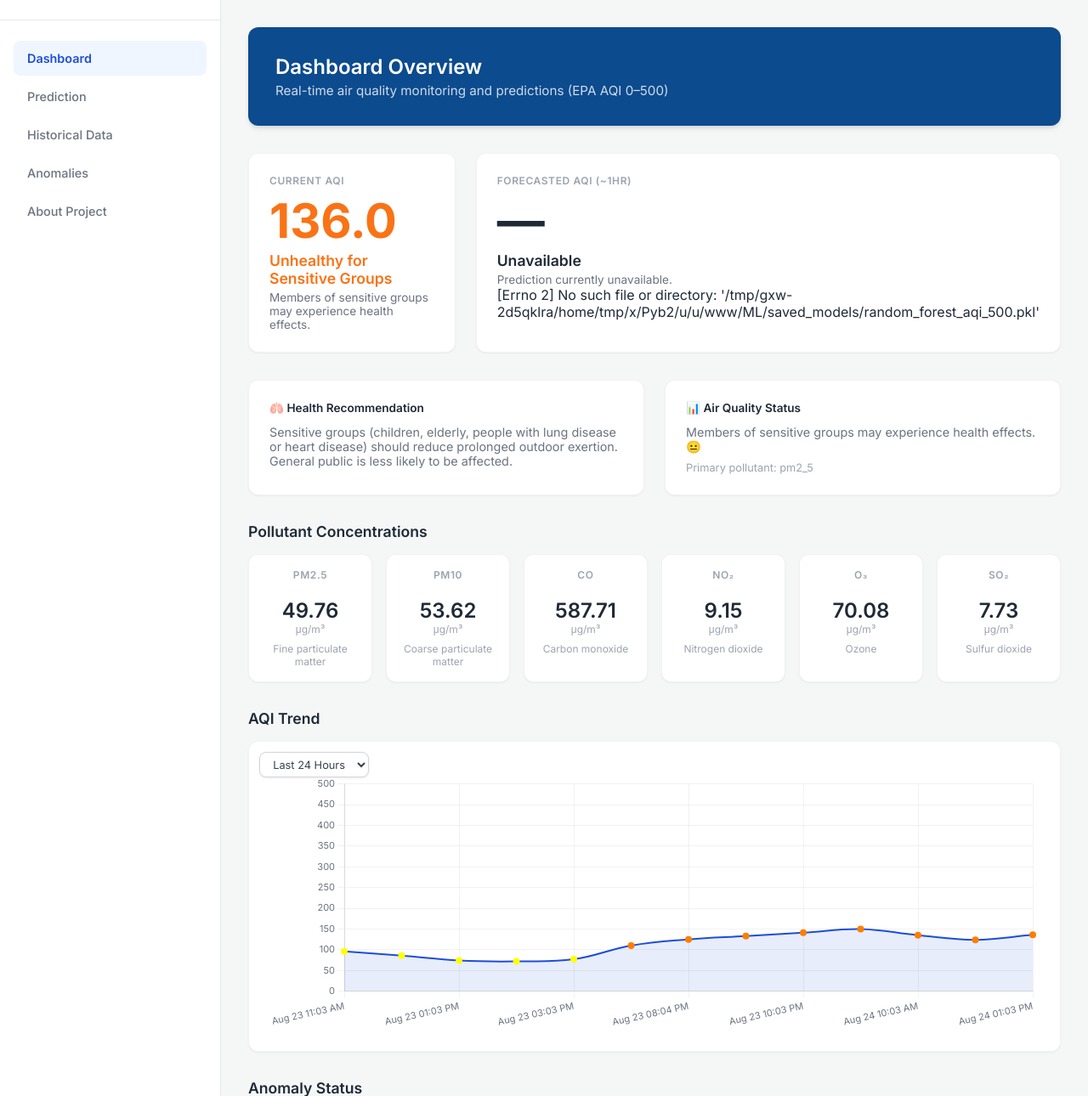
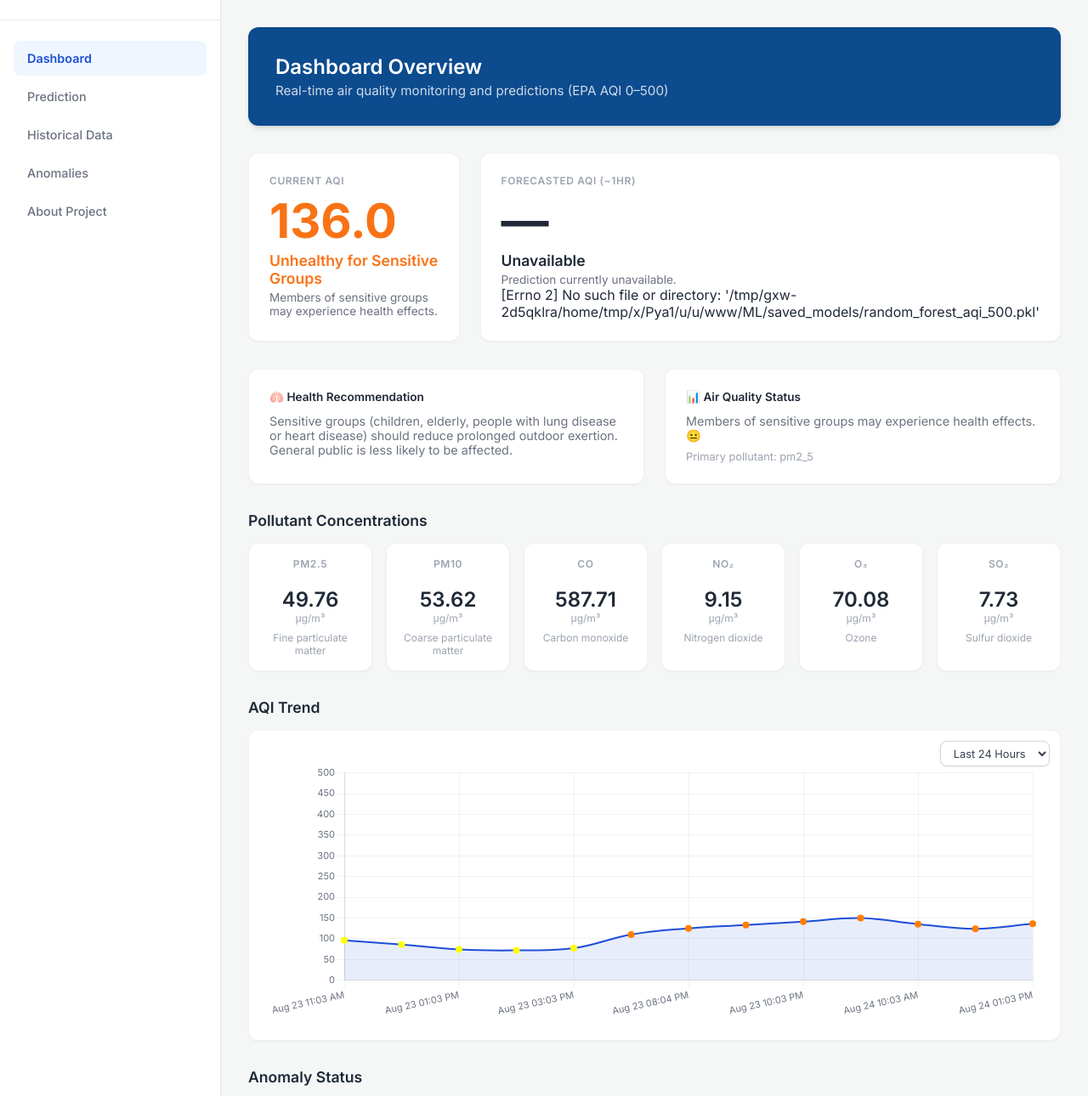
Before and after one commit to ProgAbhishek/aqi-prediction-system, a Django app: page / in a window 1280 px wide. Shown: the part 64-1354 px from the top of the page at 85% size. Run offline with Django 5.2, Linux system fonts and the light colour scheme; data comes from the database, SQL or seed files in the repository.

Commit message:
style: move chart dropdown to top-right corner

```diff
--- a/static/css/style.css
+++ b/static/css/style.css
@@ -390,7 +390,7 @@ body {
 .chart-dropdown {
     position: absolute;
     top: 0.75rem;
-    left: 0.75rem;
+    right: 0.75rem;
     z-index: 10;
     padding: 0.35rem 0.7rem;
     border-radius: 8px;
```
